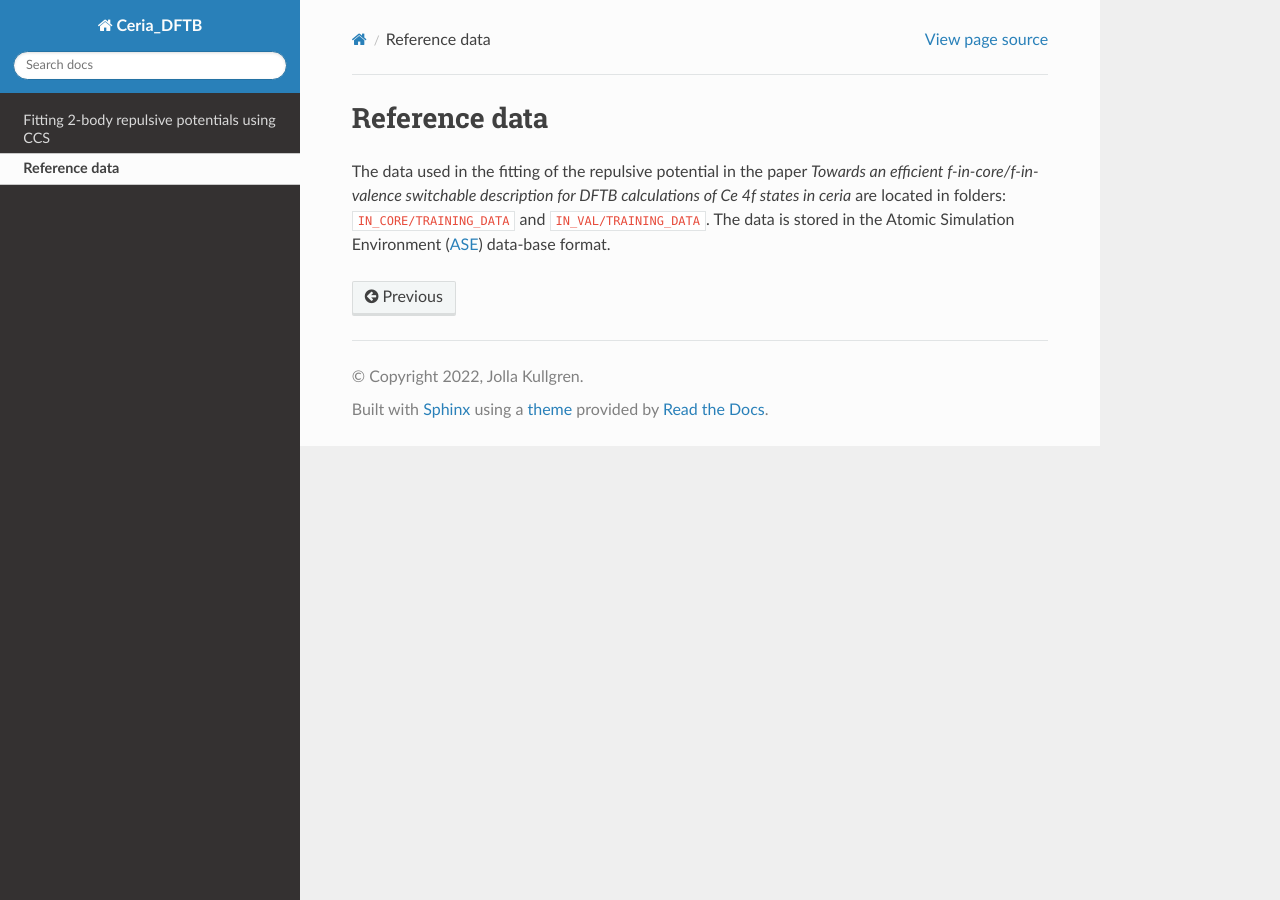
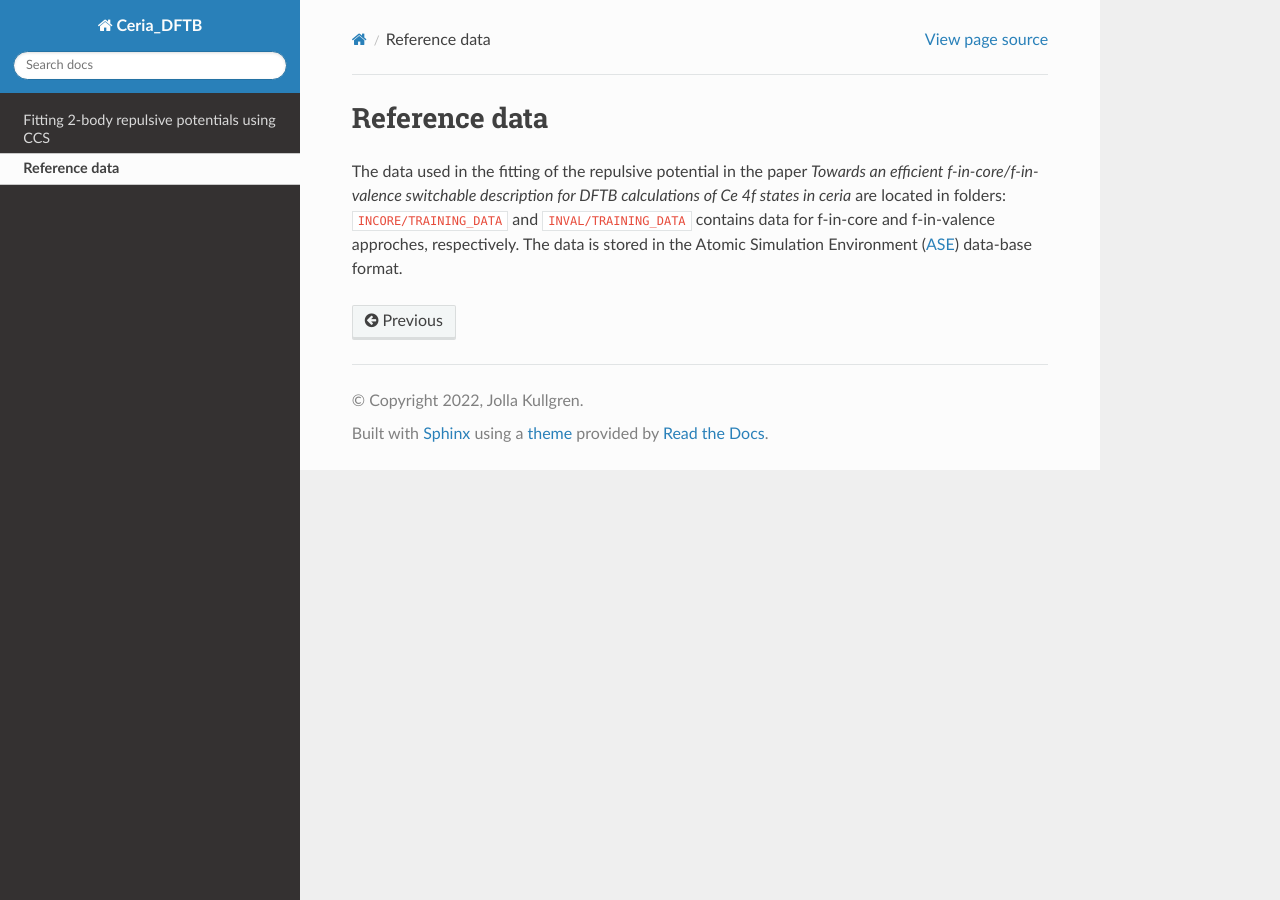
Before and after one commit to Teoroo-CMC/Ceria_DFTB, a Sphinx documentation site: the page built from docs/source/data.rst, in a window 1280 px wide. Built offline with Sphinx 7.4.7 and the Read the Docs theme 2.0.0, drawn with Linux system fonts in a browser that asks for light colours.

Commit message:
Small changes

```diff
--- a/docs/source/data.rst
+++ b/docs/source/data.rst
@@ -3,5 +3,6 @@ Reference data
 **************
 
 The data used in the fitting of the repulsive potential in the paper `Towards an efficient f-in-core/f-in-valence switchable
-description for DFTB calculations of Ce 4f states in ceria` are located in folders: ``IN_CORE/TRAINING_DATA`` and ``IN_VAL/TRAINING_DATA``.
+description for DFTB calculations of Ce 4f states in ceria` are located in folders: ``INCORE/TRAINING_DATA`` and ``INVAL/TRAINING_DATA`` contains data for f-in-core
+and f-in-valence approches, respectively.
 The data is stored in the Atomic Simulation Environment (`ASE <https://wiki.fysik.dtu.dk/ase/>`_) data-base format.
```
